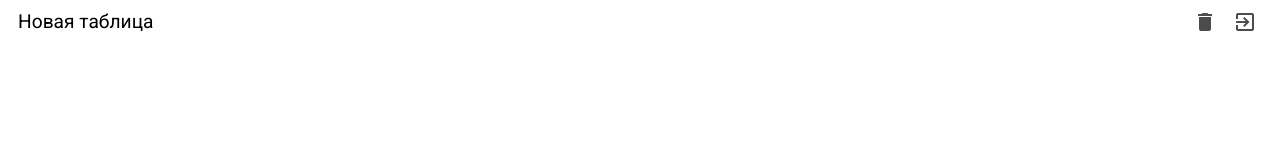
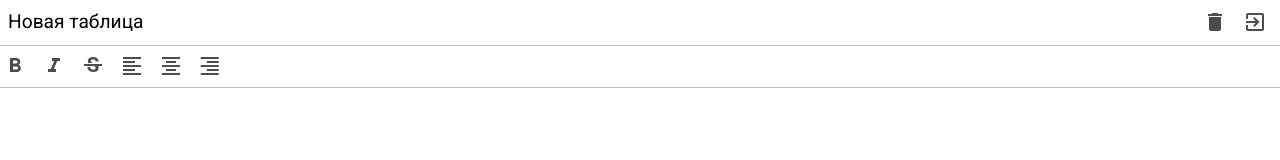
Before and after one commit to sylvan008/spreadsheet, a website built with webpack: page src/index.html in a window 1280 px wide. Built offline with nearby package versions, Linux system fonts and the light colour scheme.

Commit message:
toolbar layout

```diff
--- a/src/index.html
+++ b/src/index.html
@@ -26,7 +26,12 @@
         </div>
 
         <div class="spreadsheet__toolbar">
-
+          <button class="btn"><i class="material-icons">format_bold</i></button>
+          <button class="btn"><i class="material-icons">format_italic</i></button>
+          <button class="btn"><i class="material-icons">strikethrough_s</i></button>
+          <button class="btn"><i class="material-icons">format_align_left</i></button>
+          <button class="btn"><i class="material-icons">format_align_center</i></button>
+          <button class="btn"><i class="material-icons">format_align_right</i></button>
         </div>
 
         <div class="spreadsheet__formula">
--- a/src/scss/header.scss
+++ b/src/scss/header.scss
@@ -1,7 +1,8 @@
 .spreadsheet__header {
   display: flex;
   justify-content: space-between;
-  padding: 5px 10px;
+  padding: 5px 0;
+  border-bottom: 1px solid $border-hover;
 
   .header__control {
     display: flex;
--- a/src/scss/index.scss
+++ b/src/scss/index.scss
@@ -14,3 +14,4 @@ body {
 }
 
 @import "table";
+@import "toolbar";
--- a/src/scss/table.scss
+++ b/src/scss/table.scss
@@ -2,6 +2,7 @@
 
 .spreadsheet__table {
   position: relative;
+  padding: 0 20px;
 
   .companion {
     position: absolute;
--- a/src/scss/toolbar.scss
+++ b/src/scss/toolbar.scss
@@ -1,3 +1,12 @@
 .spreadsheet__toolbar {
-
+  padding: 5px 0;
+  border-bottom: 1px solid $border-hover;
+  .btn {
+    @include button(green, false);
+    display: inline-flex;
+    align-items: center;
+  }
+  .btn:not(:last-child) {
+    margin-right: 5px;
+  }
 }
```
